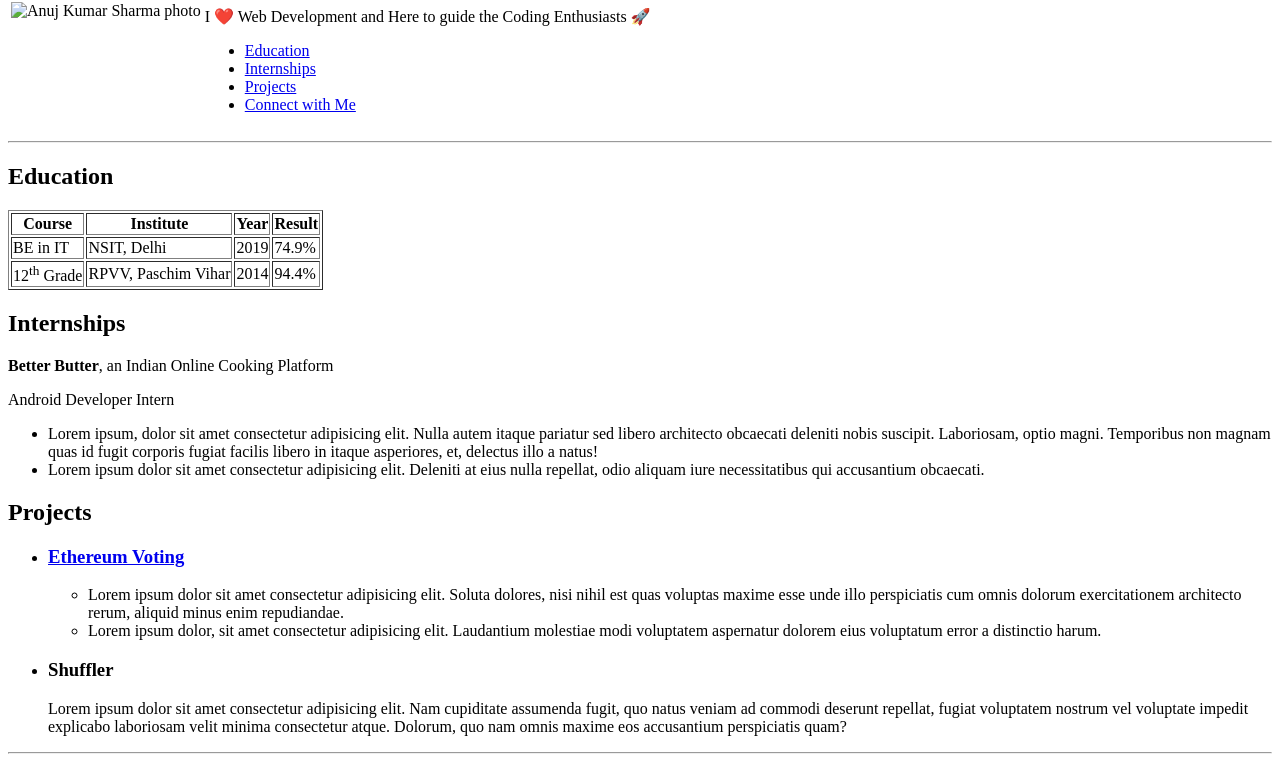
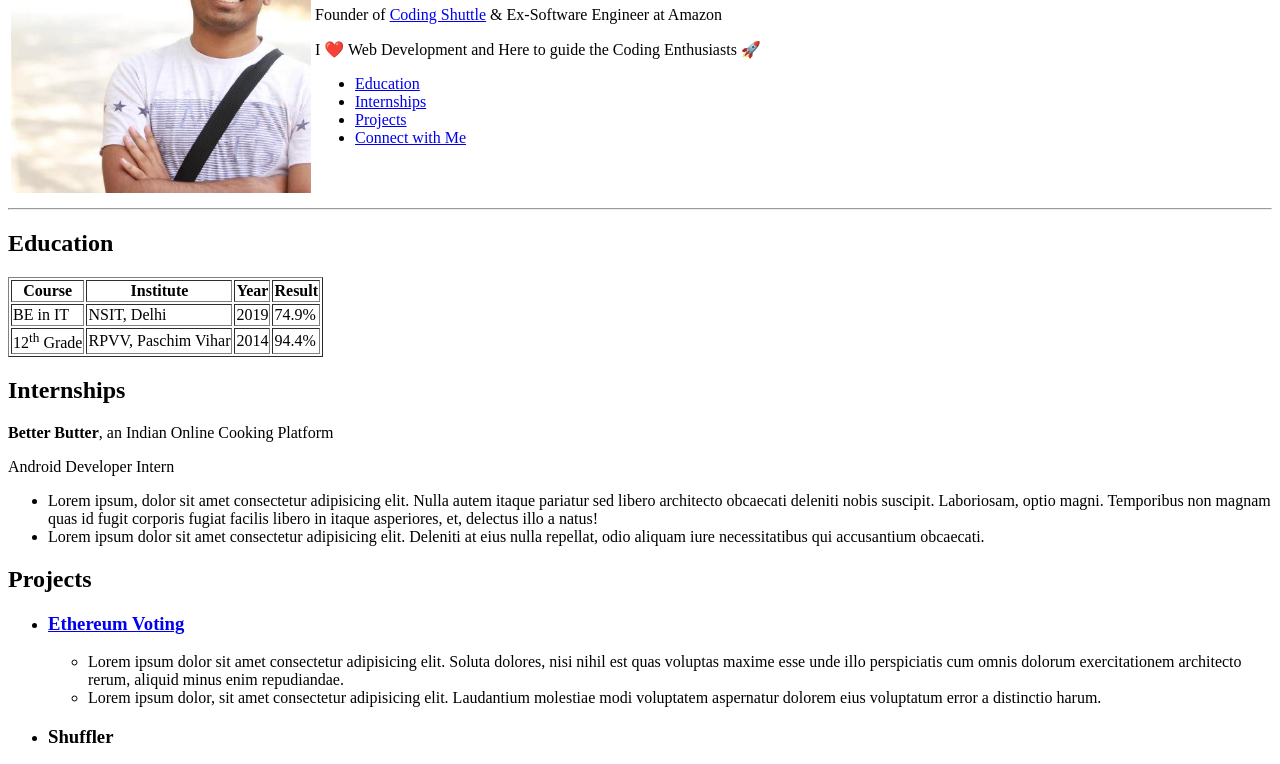
Before and after one commit to BHANUUPRETI/HTML, a plain HTML site: page index.html in a window 1280 px wide. Shown: the part 118-882 px from the top of the page. Drawn offline with Linux system fonts and the light colour scheme; the site is published under a folder, as on GitHub Pages, so addresses that start at the root find nothing.

Commit message:
temporary changes

```diff
--- a/index.html
+++ b/index.html
@@ -11,7 +11,7 @@
     <table>
         <tr>
             <td>
-                <img src="/images/17507675.jfif" alt="Anuj Kumar Sharma photo" height="300px">
+                <img src="images/17507675.jfif" alt="Anuj Kumar Sharma photo" height="300px">
             </td>
             <td>
                 <header>
```
